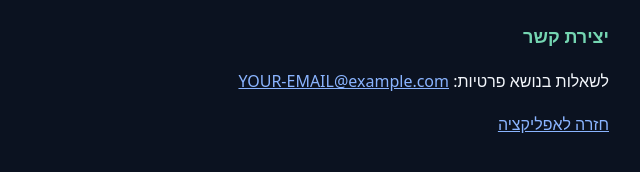
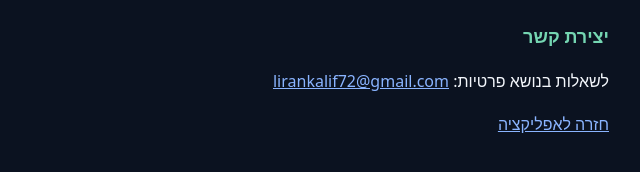
Before and after one commit to lirankalif72-tech/coach-knowledge, a plain HTML site: page privacy.html in a window 1280 px wide. Shown: the part 622-794 px from the top of the page, 391-1031 px from the left. Drawn offline with Linux system fonts and the light colour scheme.

Commit message:
Update privacy.html

```diff
--- a/privacy.html
+++ b/privacy.html
@@ -28,7 +28,7 @@ a{color:#8ab4ff}.muted{color:#aab7ca;font-size:14px}
 <p>האפליקציה מיועדת למדריכי כושר ולמתאמנים בהכשרה, ואינה מיועדת לילדים.</p>
 
 <h2>יצירת קשר</h2>
-<p>לשאלות בנושא פרטיות: <a href="mailto:YOUR-EMAIL@example.com">YOUR-EMAIL@example.com</a></p>
+<p>לשאלות בנושא פרטיות: <a href="mailto:lirankalif72@gmail.com">lirankalif72@gmail.com</a></p>
 
 <p><a href="./">חזרה לאפליקציה</a></p>
 </main>
```
